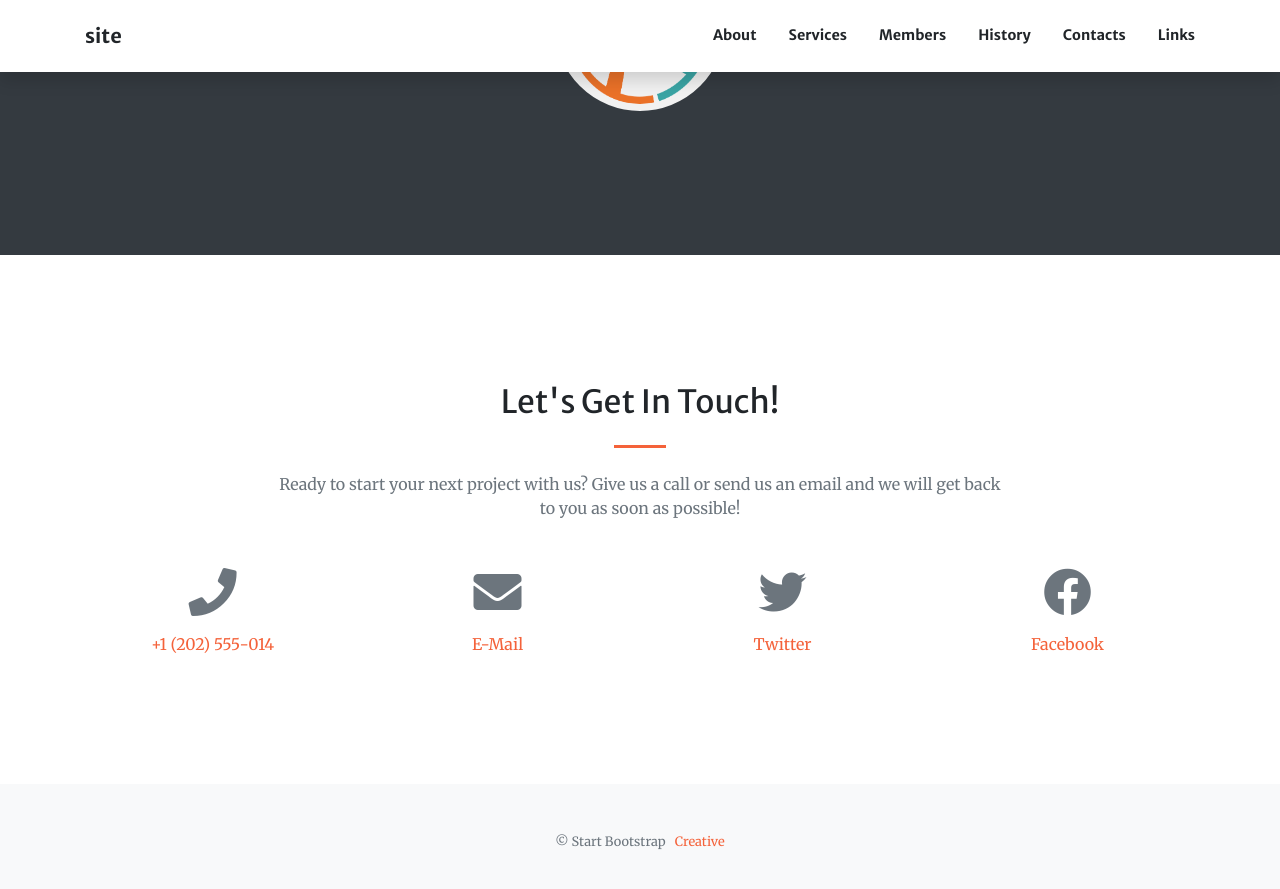
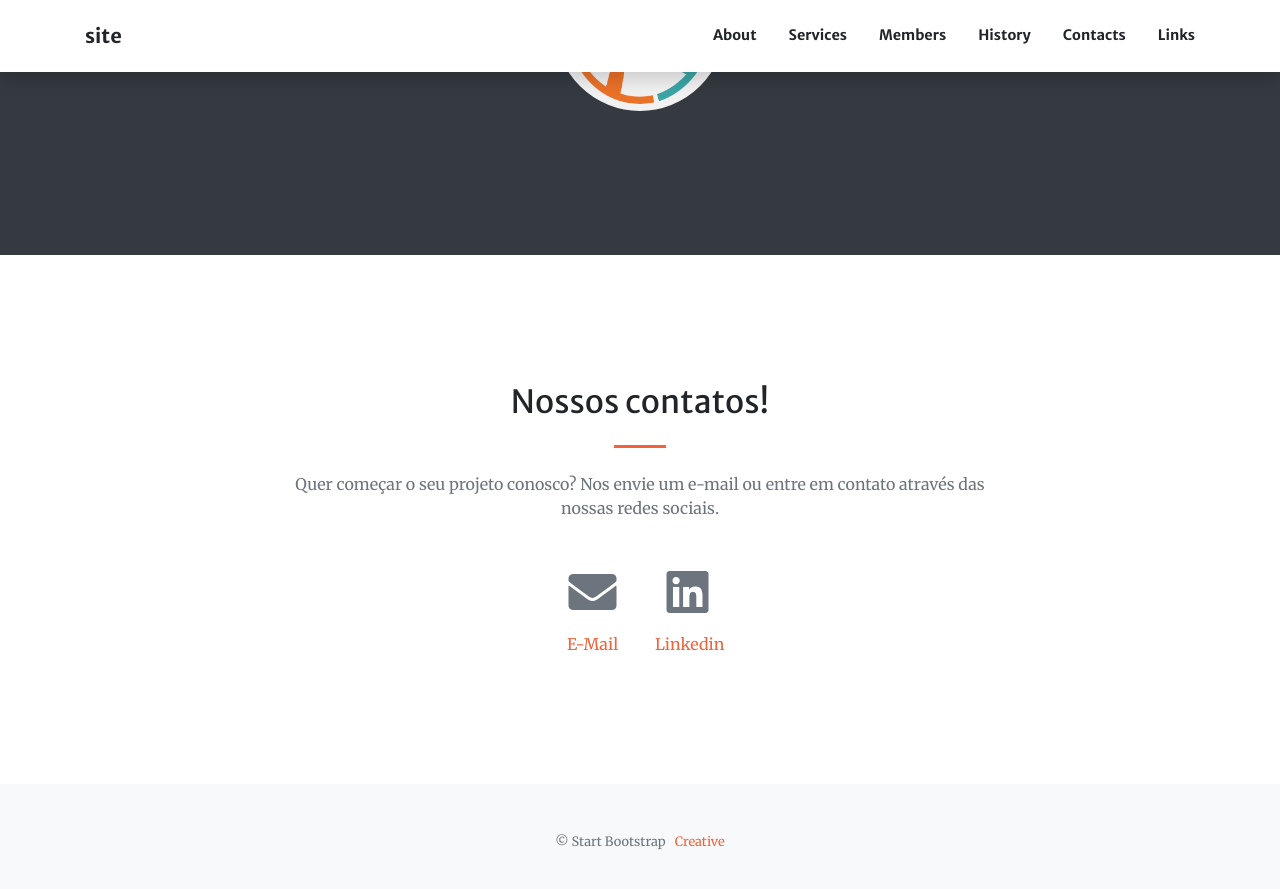
Before and after one commit to saibrotech/site, a Jekyll site: the page built from index.md, in a window 1280 px wide and 900 px high, scrolled down 4810 px. Shown: the top 889 px of the window. Built offline with Jekyll 4.4.1, drawn with Linux system fonts in a browser that asks for light colours.

Commit message:
CU-6f2ffb - Add Contact section

```diff
--- a/_includes/contact.html
+++ b/_includes/contact.html
@@ -10,7 +10,7 @@
     <div class="row justify-content-center">
       {% for action in section.actions %}
       {% assign fa = action.icon_type | default: "fas" %}
-      <div class="col ml-auto text-center">
+      <div class="col-1 text-center">
         <i class="{{ fa }} {{ action.icon }} fa-3x mb-3 text-muted"></i>
         <a class="d-block" href="{{ action.url }}">{{ action.title }}</a>
       </div>
--- a/index.md
+++ b/index.md
@@ -140,23 +140,16 @@ sections:
 
   - type: contact.html
     section_id: contacts
-    title: Let's Get In Touch!
+    title: Nossos contatos!
     text: >-
-      Ready to start your next project with us? Give us a call or send us an email
-      and we will get back to you as soon as possible!
+      Quer começar o seu projeto conosco? Nos envie um e-mail ou entre em contato através das nossas redes sociais.
     actions:
-    - title: +1 (202) 555-014
-      icon: fa-phone
     - title: E-Mail
       icon: fa-envelope
-      url: mailto:contact@yourwebsite.com
-    - title: Twitter
-      icon: fa-twitter
+      url: financeiro@saibro.tech
+    - title: Linkedin
+      icon: fa-linkedin
       icon_type: fab
-      url: '#'
-    - title: Facebook
-      icon: fa-facebook
-      icon_type: fab
-      url: '#'
+      url: https://www.linkedin.com/company/saibrotech
 
 ---
```
